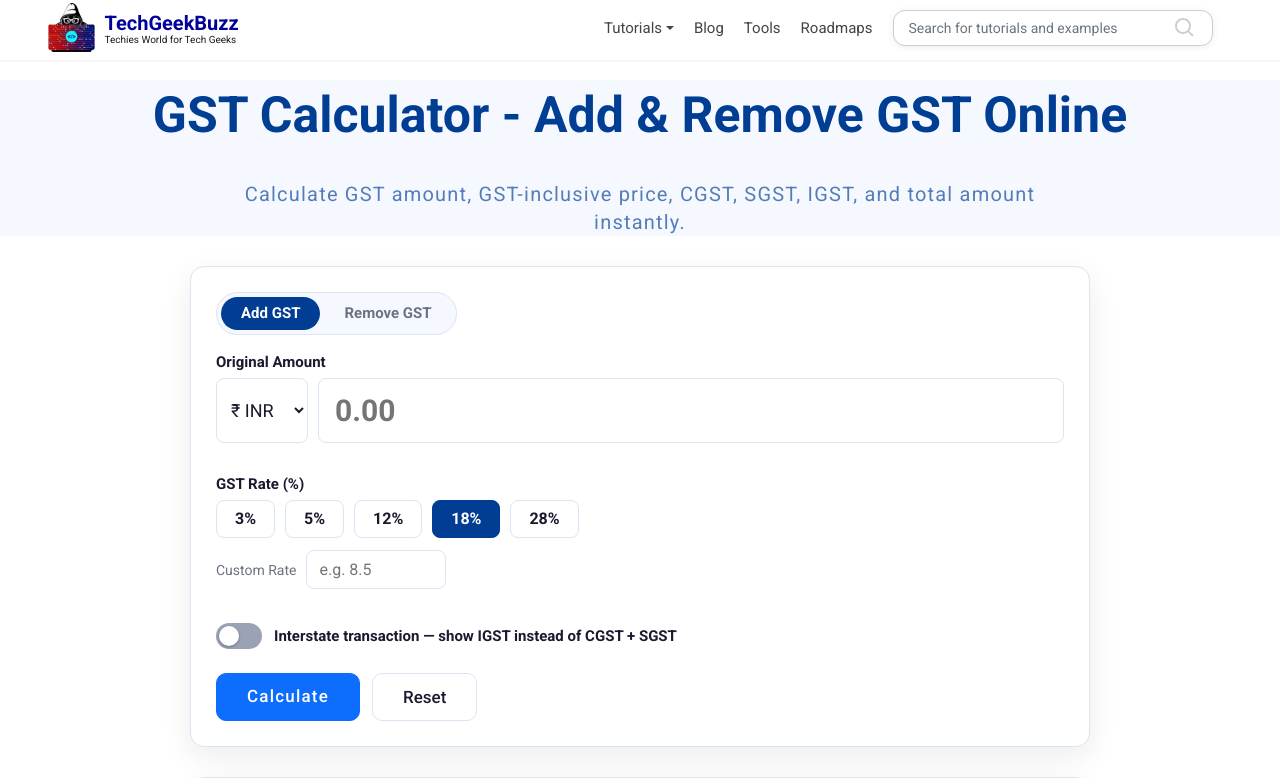
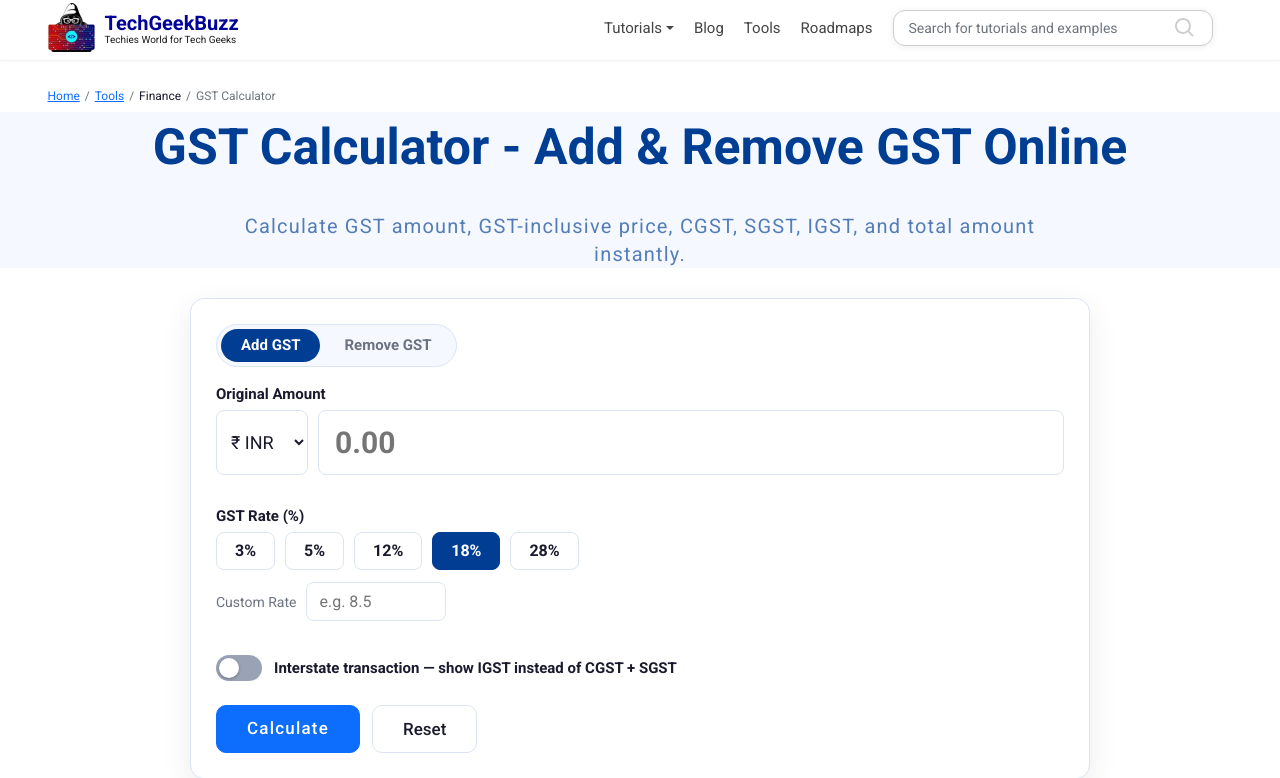
Before and after one commit to vijaybeekesh/techgeekbuzz, a Django app: page /tools/gst-calculator in a window 1280 px wide. Shown: the top 778 px of the page. Run offline with Django 4.2, Linux system fonts and the light colour scheme; data that the repository does not hold is empty; parts of the project's set-up code (start-up, migrations or seed data) failed here and were passed over; some libraries are stand-ins or nearby versions.

Commit message:
Add breadcrumb navigation to various tool templates for improved user navigation

```diff
--- a/templates/tool/gstcalculator.html
+++ b/templates/tool/gstcalculator.html
@@ -46,7 +46,8 @@
             "itemListElement": [
                 { "@type": "ListItem", "position": 1, "name": "Home", "item": "https://www.techgeekbuzz.com/" },
                 { "@type": "ListItem", "position": 2, "name": "Tools", "item": "https://www.techgeekbuzz.com/tools" },
-                { "@type": "ListItem", "position": 3, "name": "GST Calculator", "item": "https://www.techgeekbuzz.com/tools/gst-calculator" }
+                { "@type": "ListItem", "position": 3, "name": "Finance", "item": "https://www.techgeekbuzz.com/tools" },
+                { "@type": "ListItem", "position": 4, "name": "GST Calculator", "item": "https://www.techgeekbuzz.com/tools/gst-calculator" }
             ]
         },
         {
@@ -115,6 +116,15 @@
 {%block main%}
     <!-- Main Section Started -->
     <main style="margin-top: 2rem;" class="gst-app" id="gstApp">
+
+        <nav aria-label="breadcrumb" class="container pt-3">
+            <ol class="breadcrumb">
+                <li class="breadcrumb-item"><a href="{%url 'index'%}">Home</a></li>
+                <li class="breadcrumb-item"><a href="{%url 'tools'%}">Tools</a></li>
+                <li class="breadcrumb-item">Finance</li>
+                <li class="breadcrumb-item active" aria-current="page">GST Calculator</li>
+            </ol>
+        </nav>
 
         <section class="tool-heading">
             <h1>GST Calculator - Add &amp; Remove GST Online</h1>
--- a/templates/tool/tools.html
+++ b/templates/tool/tools.html
@@ -38,6 +38,12 @@
 {%block main%}
     <!-- Main Section Started -->
     <main style="margin-top: 2rem;">
+        <nav aria-label="breadcrumb" class="container pt-3">
+            <ol class="breadcrumb">
+                <li class="breadcrumb-item"><a href="{%url 'index'%}">Home</a></li>
+                <li class="breadcrumb-item active" aria-current="page">Tools</li>
+            </ol>
+        </nav>
         <section class="tool-heading-section">
             <h1>Tools</h1>
             <p> Select a tool to test</p>
```
Also changed, not shown: templates/tool/brokenlinkschecker.html (+8 -0 lines), templates/tool/passwordgenerator.html (+8 -0 lines), templates/tool/xmltojson.html (+8 -0 lines).
